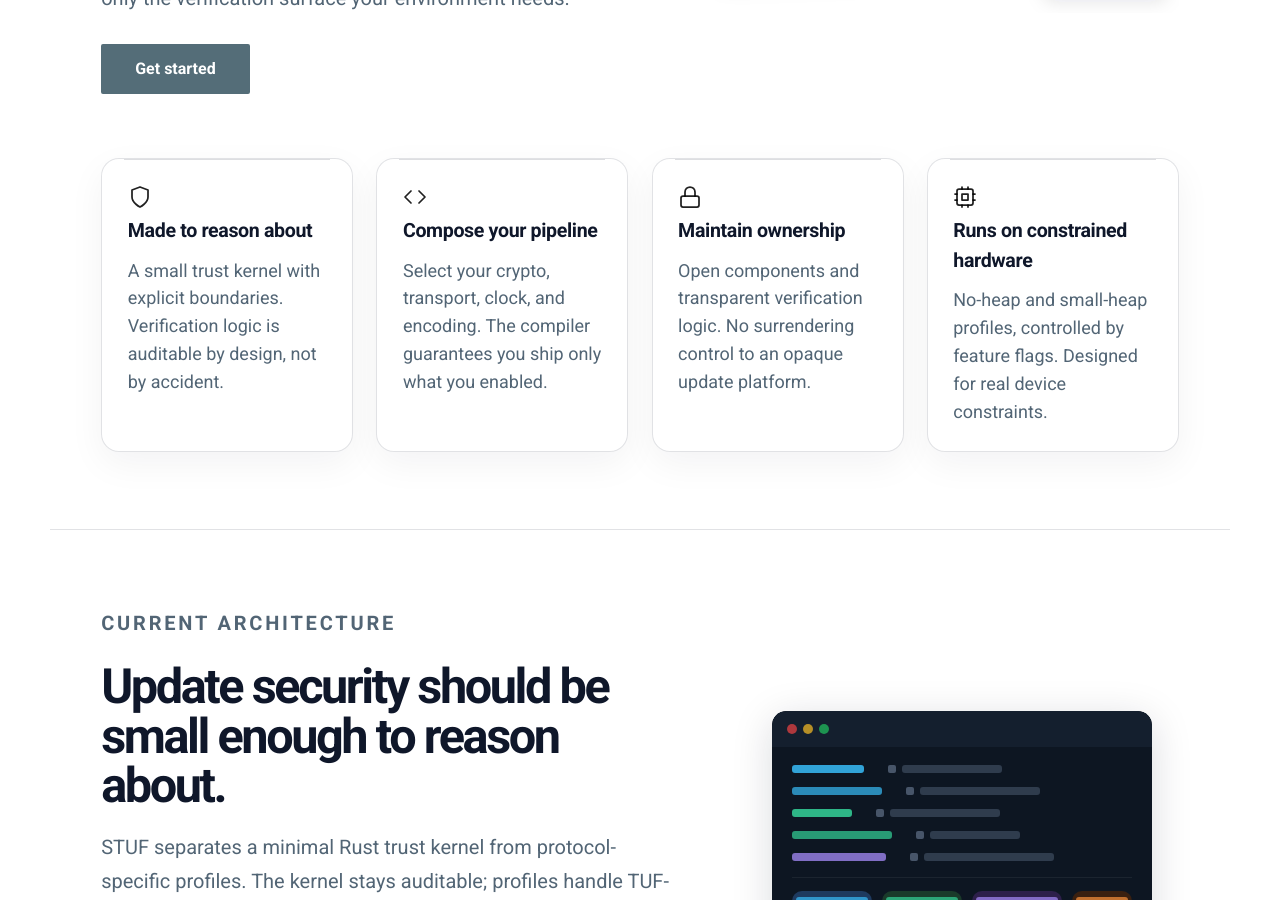
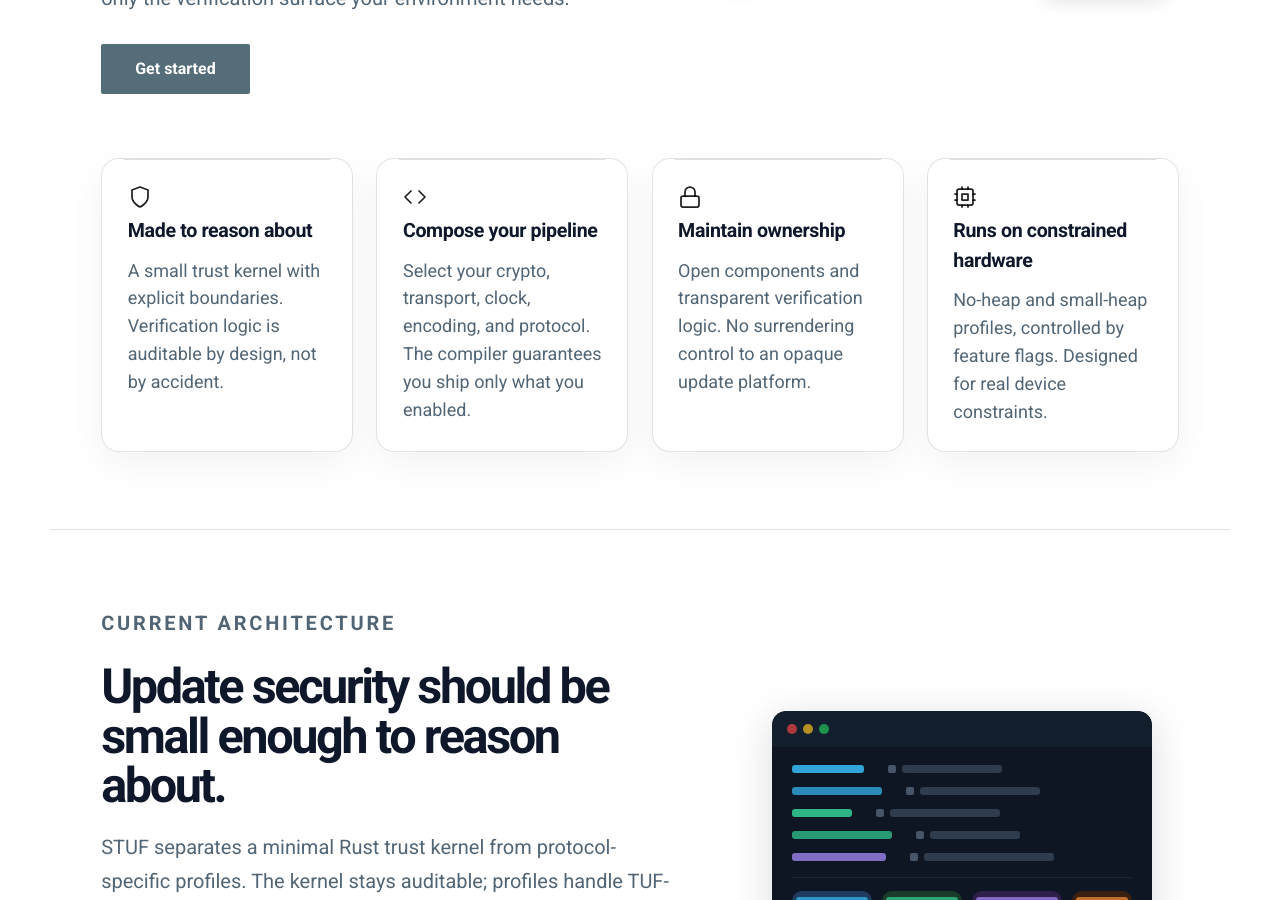
Before and after one commit to jeremydosborn/stuf.github.io, an MkDocs documentation site: the page built from docs/index.md, in a window 1280 px wide and 900 px high, scrolled down 630 px. Built offline with MkDocs 1.6.1 and Material for MkDocs 9.7.7, drawn with Linux system fonts in a browser that asks for light colours; comment, search, counter and statistics services are not loaded.

```diff
--- a/docs/index.md
+++ b/docs/index.md
@@ -115,7 +115,7 @@ hide:
       <polyline points="8 6 2 12 8 18"/>
     </svg>
     <h3>Compose your pipeline</h3>
-    <p>Select your crypto, transport, clock, and encoding. The compiler guarantees you ship only what you enabled.</p>
+    <p>Select your crypto, transport, clock, encoding, and protocol. The compiler guarantees you ship only what you enabled.</p>
   </article>
 
   <article class="stuf-card">
```
Also changed, not shown: docs/getting-started/index.md (+1 -1 lines).
